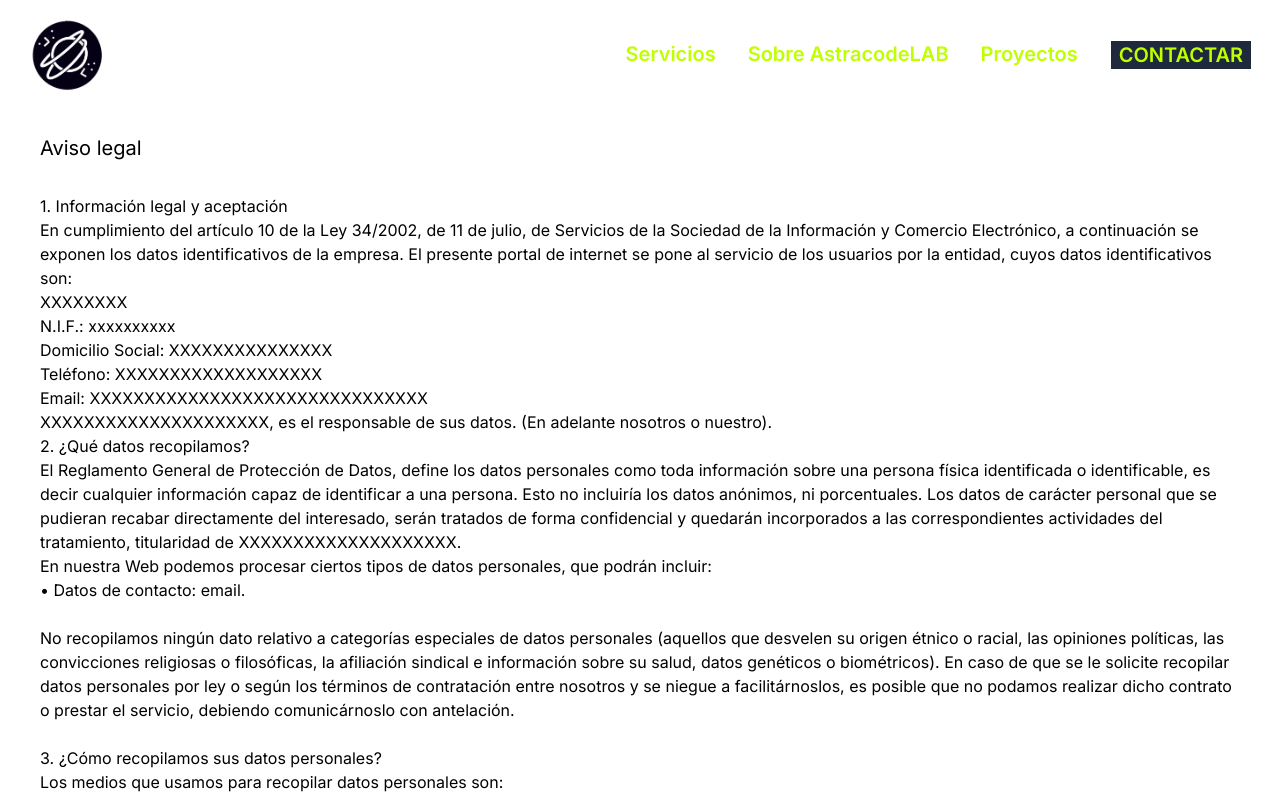
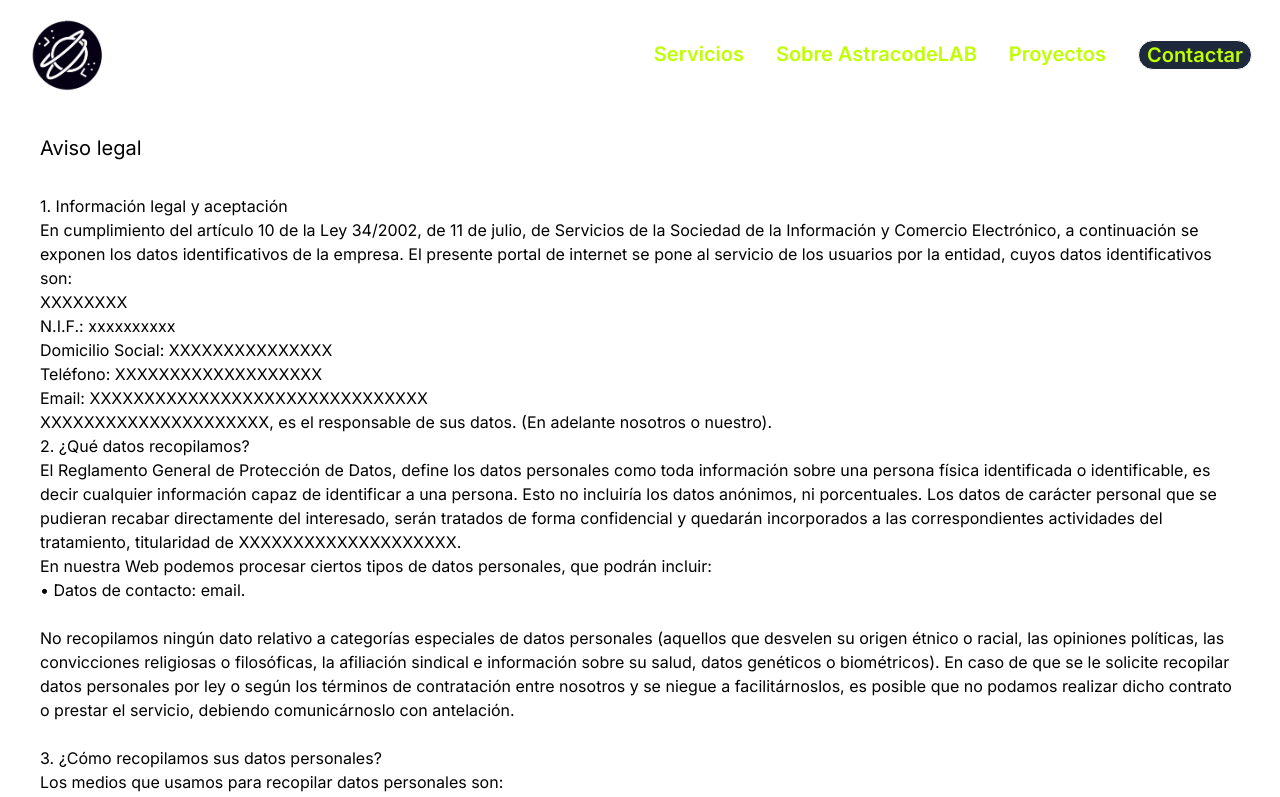
Before and after one commit to AstracodeLAB/project, a React (Vite) app: page /legal in a window 1280 px wide. Shown: the top 797 px of the page. Built offline with nearby package versions, Linux system fonts and the light colour scheme.

Commit message:
Add hover to header menu  links. Lowcase to contact button

```diff
--- a/src/components/Header.jsx
+++ b/src/components/Header.jsx
@@ -65,16 +65,22 @@ function Header() {
 
 				<ul className='DESKTOP-MENU hidden space-x-8 lg:flex text-accent text-xl font-semibold'>
 					<li>
-						<a href='/about'>Servicios</a>
+						<a href='/about' className='hover:text-secondary transition-colors duration-300'>
+							Servicios
+						</a>
 					</li>
 					<li>
-						<a href='/portfolio'>Sobre AstracodeLAB</a>
+						<a href='/portfolio' className='hover:text-secondary transition-colors duration-300'>
+							Sobre AstracodeLAB
+						</a>
 					</li>
 					<li>
-						<a href='/projects'>Proyectos</a>
+						<a href='/projects' className='hover:text-secondary transition-colors duration-300'>
+							Proyectos
+						</a>
 					</li>
-					<li className='text-accent bg-primary border border-secondary pr-2 pl-2'>
-						<a href='/contact'>CONTACTAR</a>
+					<li className='text-accent bg-primary border border-secondary pr-2 pl-2 rounded-full hover:bg-secondary hover:text-primary transition-all duration-300 ease-in-out'>
+						<a href='/contact'>Contactar</a>
 					</li>
 				</ul>
 			</nav>
```
